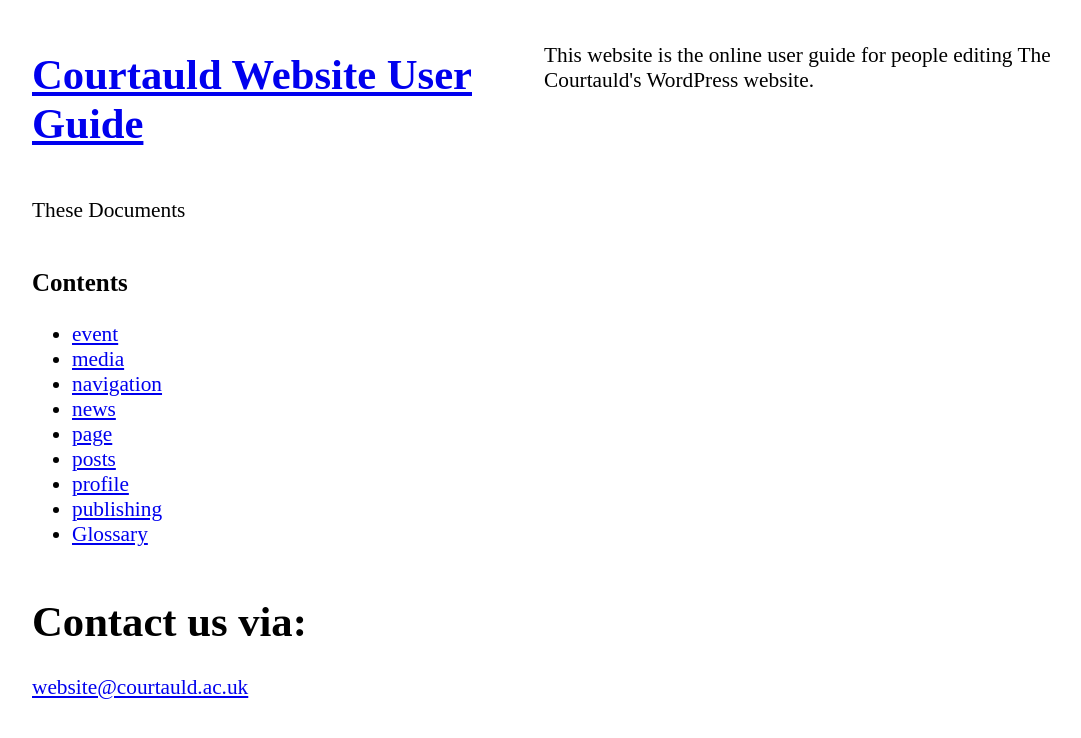
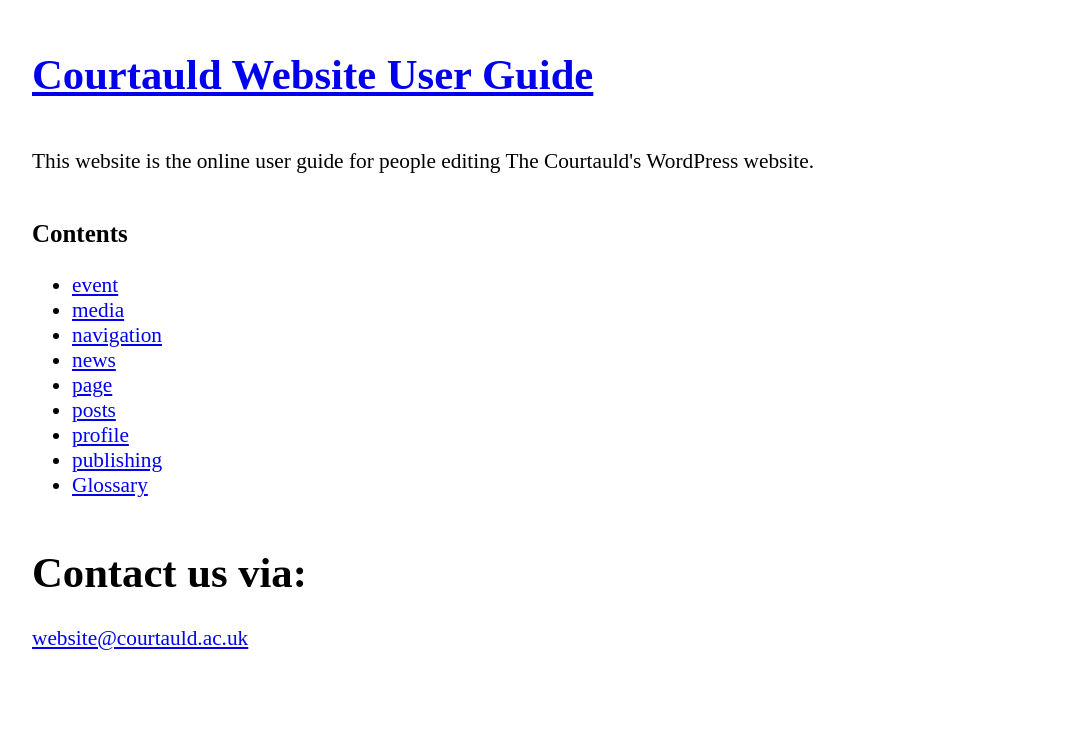
Before and after one commit to Courtauld/guide, a Jekyll site: the page built from index.html, in a window 1280 px wide. Shown: the top 738 px of the page, without its empty margins (96-1177 px from the left). Built offline with Jekyll 4.4.1, drawn with Linux system fonts in a browser that asks for light colours.

Commit message:
Move site-description to index body, rather than site header

```diff
--- a/_includes/header.html
+++ b/_includes/header.html
@@ -2,7 +2,4 @@
     <div>
         <h1><a class="site-title" href="{{ site.baseurl }}/">{{ site.title }}</a></h1>
     </div>
-    <div>
-        <p>{{ site.description }}</p>
-    </div>
 </header>
--- a/index.html
+++ b/index.html
@@ -1,7 +1,4 @@
 ---
 layout: default
 ---
-
-<section>
-    <p>These Documents </p>
-</section>
+<p>{{ site.description }}</p>
```
